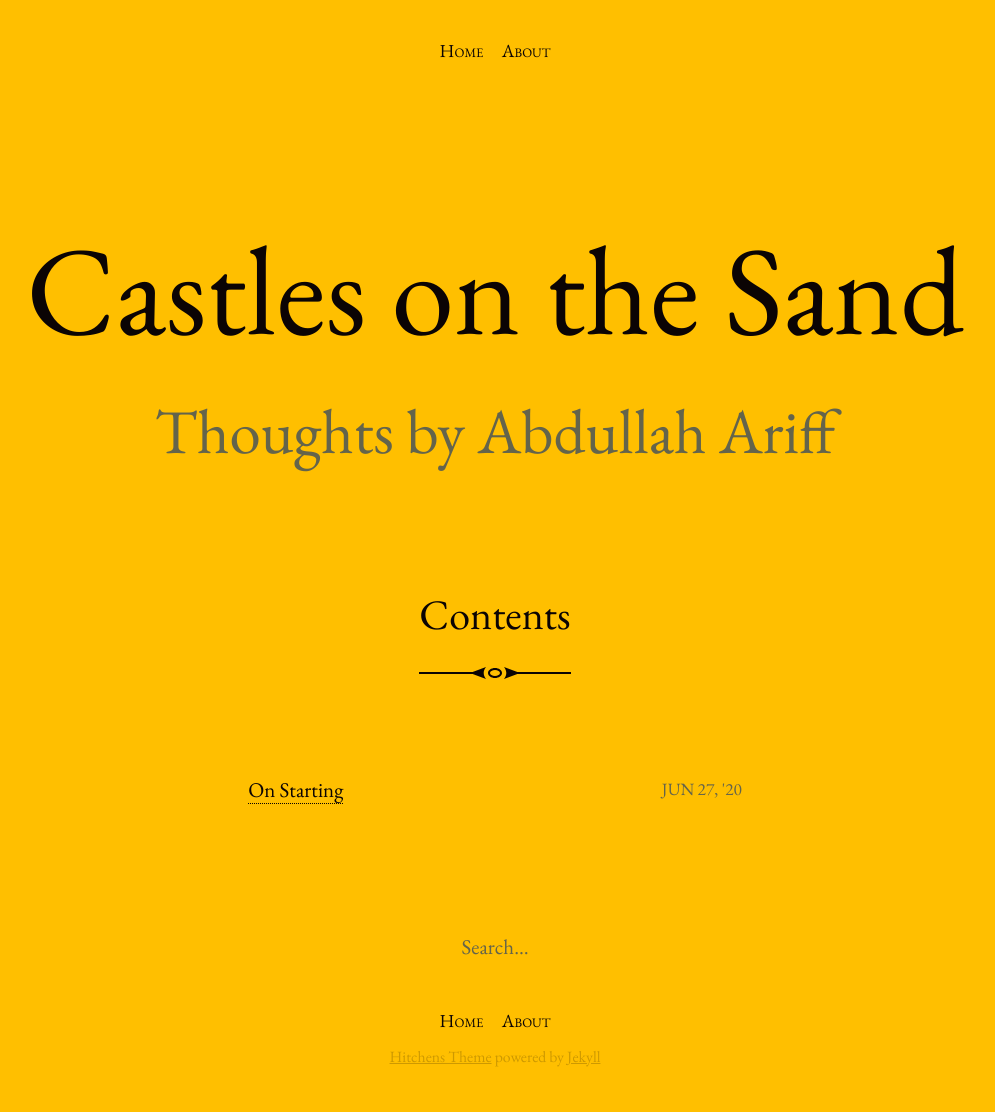
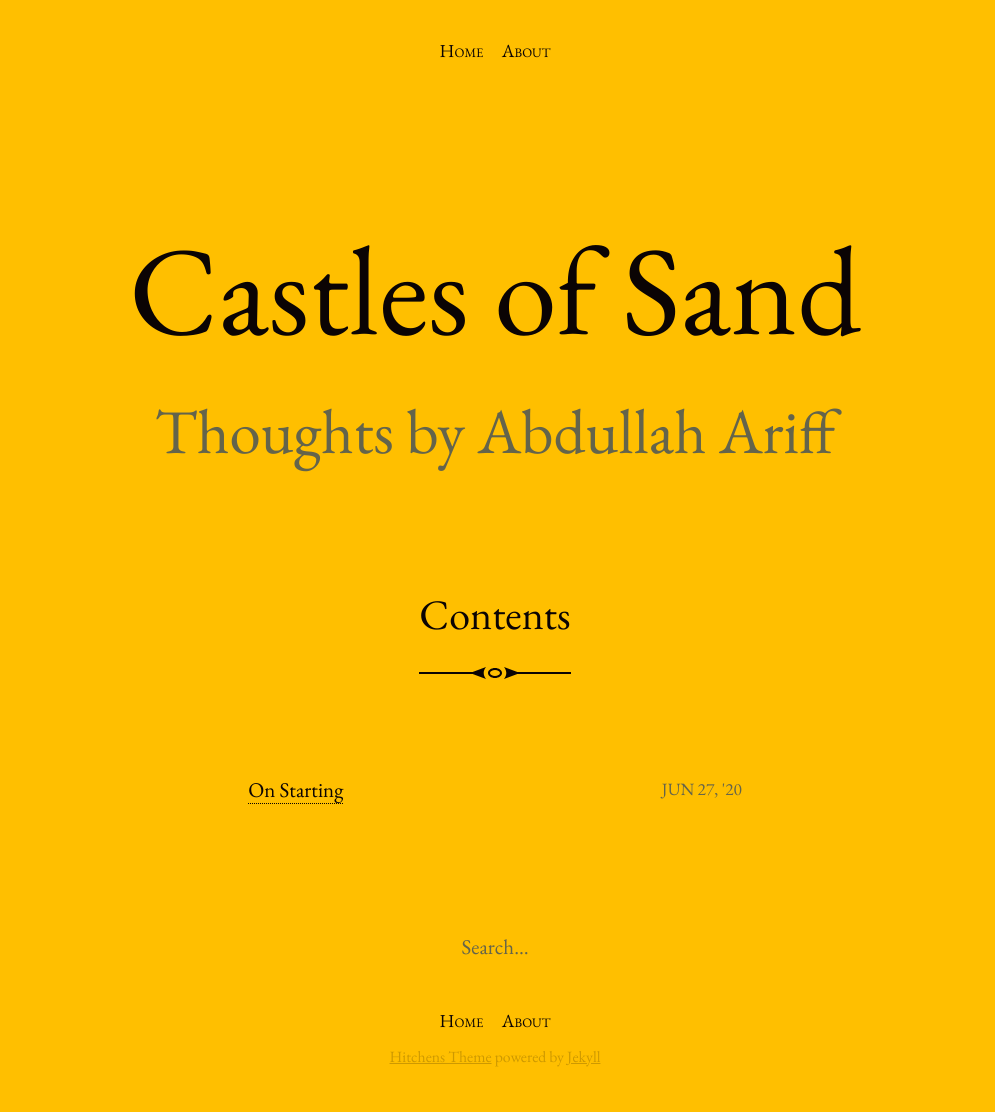
Before and after one commit to abdullahariff/abdullahariff.github.io, a Jekyll site: the page built from index.html, in a window 1280 px wide. Shown: the whole page, without its empty margins (145-1140 px from the left). Built offline with Jekyll 4.4.1, drawn with Linux system fonts in a browser that asks for light colours; the list of posts is cut into pages by our own code.

Commit message:
Rename to Castles of Sand

```diff
--- a/_config.yml
+++ b/_config.yml
@@ -13,7 +13,7 @@
 # you will see them accessed via {{ site.title }}, {{ site.email }}, and so on.
 # You can create any custom variable you would like, and they will be accessible
 # in the templates via {{ site.myvariable }}.
-title: Castles on the Sand
+title: Castles of Sand
 email: abdullah@ariff.net
 description: >- # this means to ignore newlines until "baseurl:"
   Thoughts by Abdullah Ariff
```
